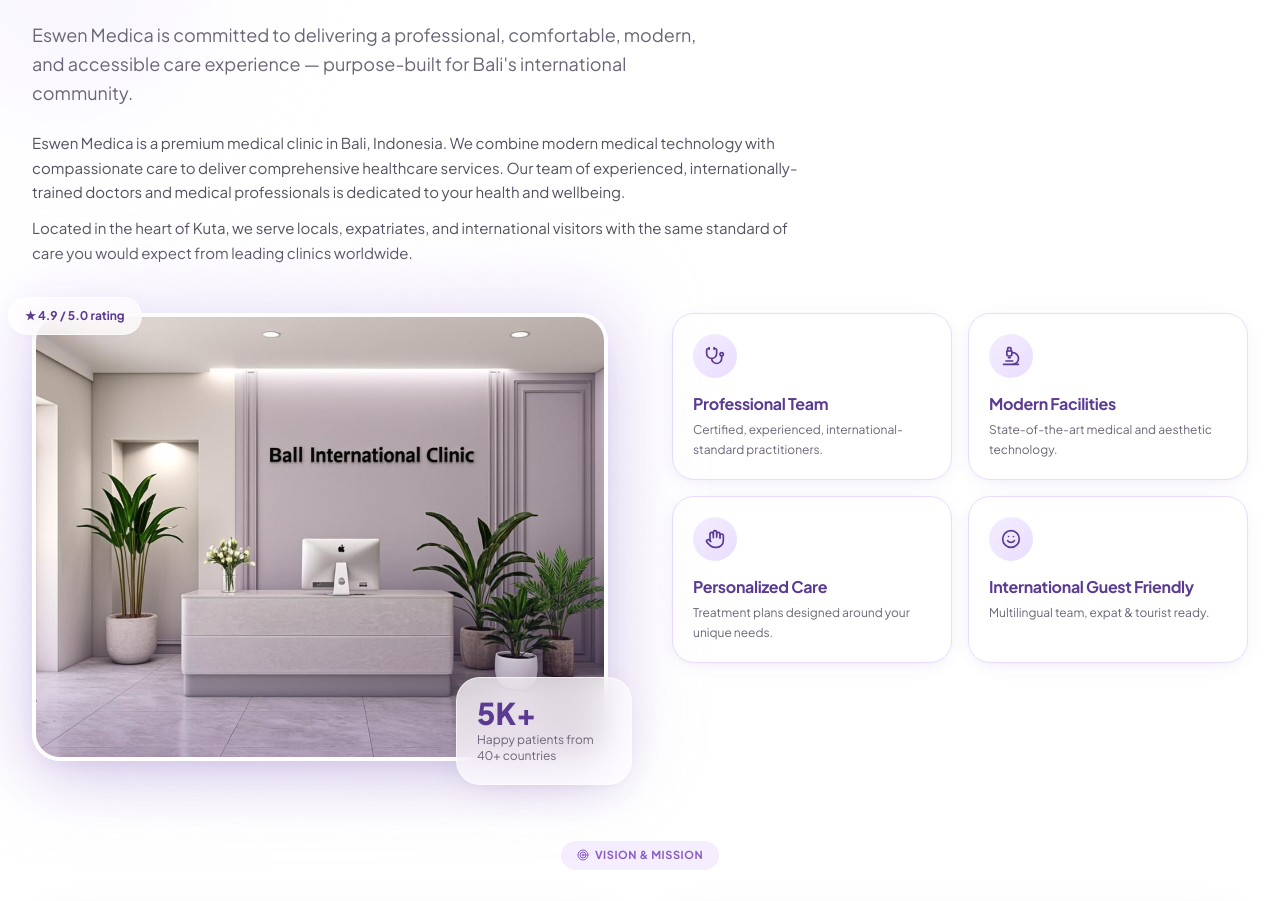
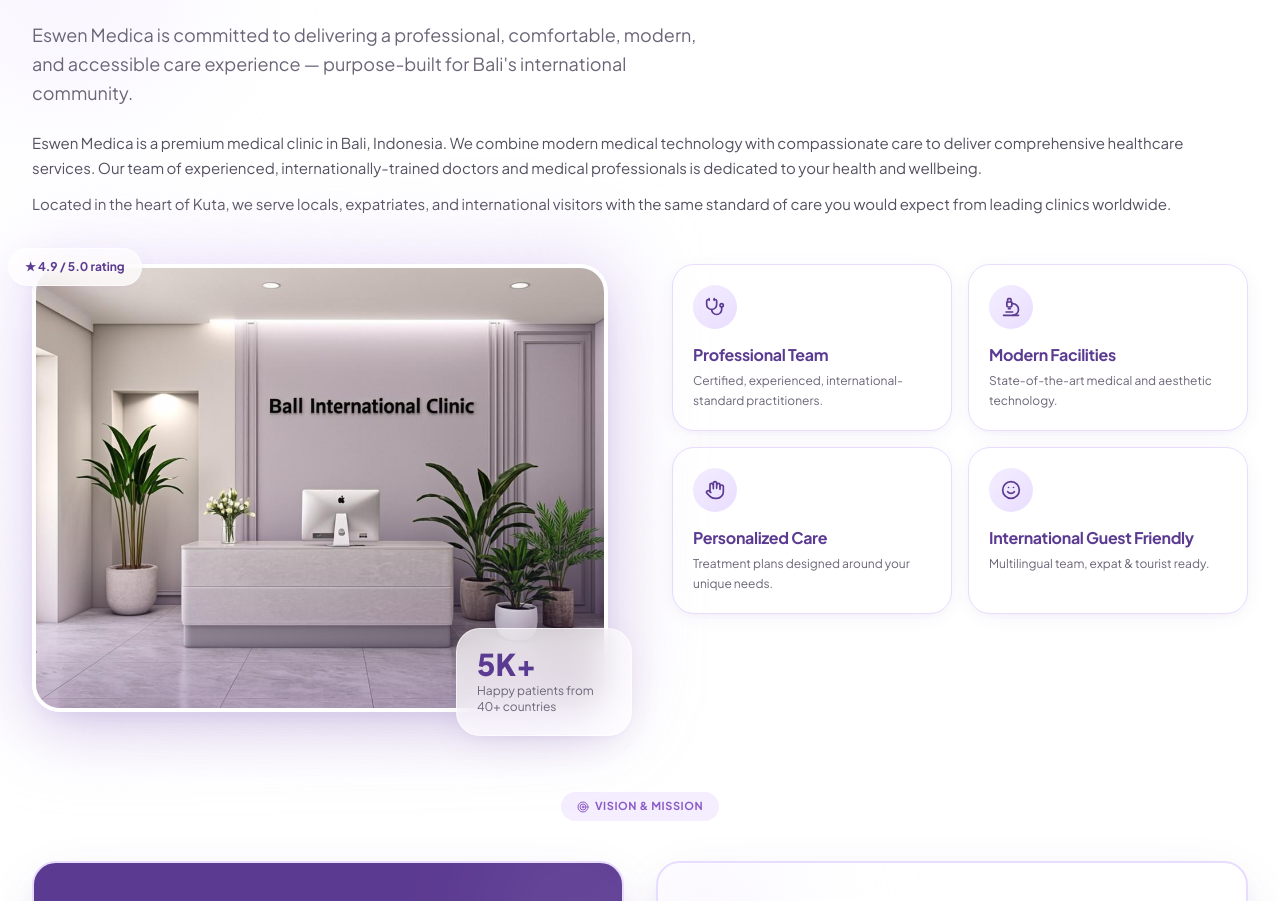
Before and after one commit to sukariawan23kh-afk/eswen-medica, a Next.js app: page / in a window 1280 px wide. Shown: the part 6345-7246 px from the top of the page. Built offline with nearby package versions, Linux system fonts and the light colour scheme; no server answers; the database is empty.

Commit message:
fix: About body full width + admin labels for about_desc

```diff
--- a/src/components/eswen/about-section.tsx
+++ b/src/components/eswen/about-section.tsx
@@ -82,7 +82,7 @@ export function AboutSection() {
             whileInView={{ opacity: 1, y: 0 }}
             viewport={{ once: true, margin: "-60px" }}
             transition={{ duration: 0.5 }}
-            className="mt-6 max-w-3xl prose-eswen text-sm sm:text-[15px] text-foreground/80 leading-relaxed"
+            className="mt-6 prose-eswen text-sm sm:text-[15px] text-foreground/80 leading-relaxed"
           >
             <ReactMarkdown
               remarkPlugins={[remarkGfm, remarkBreaks]}
```
